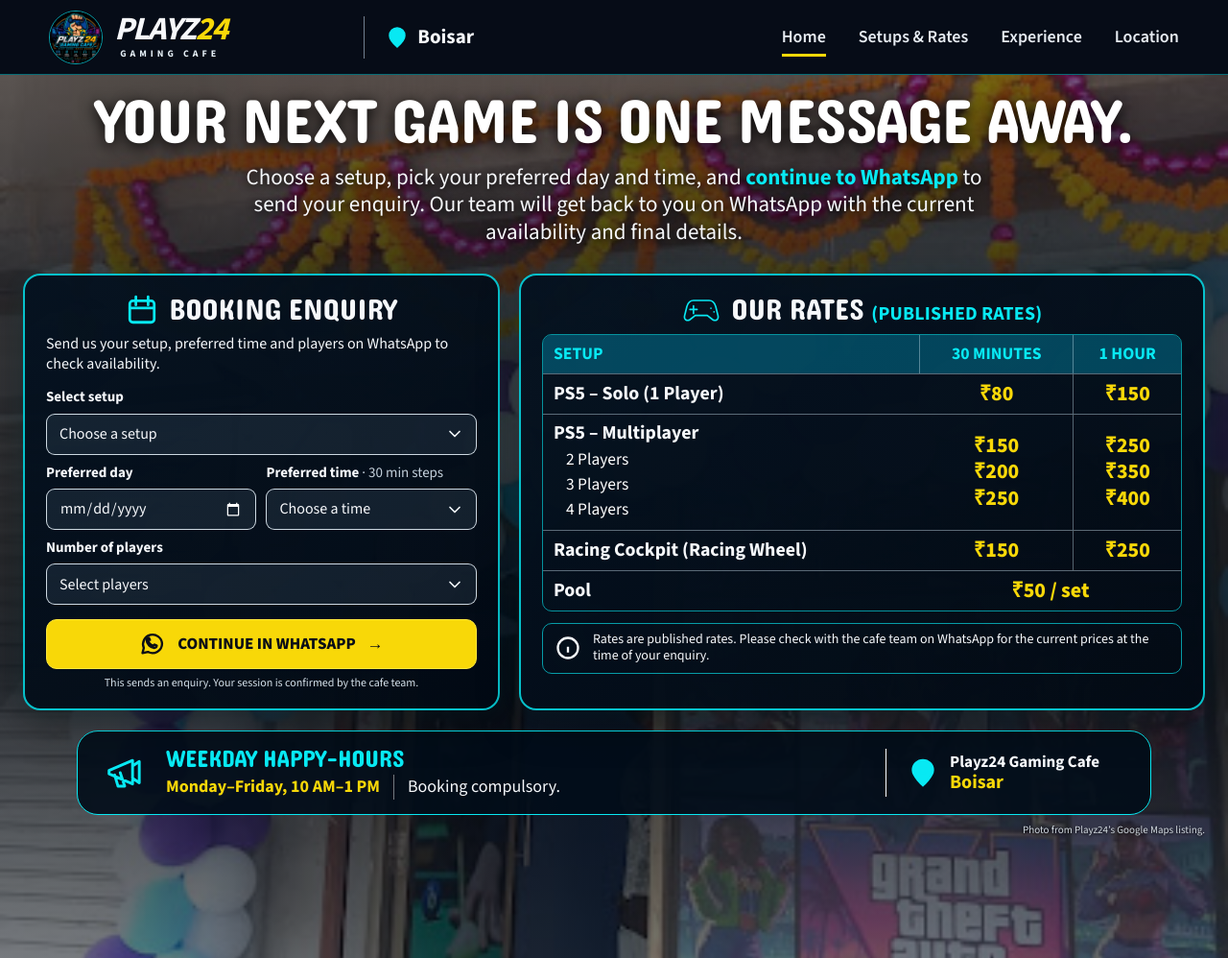
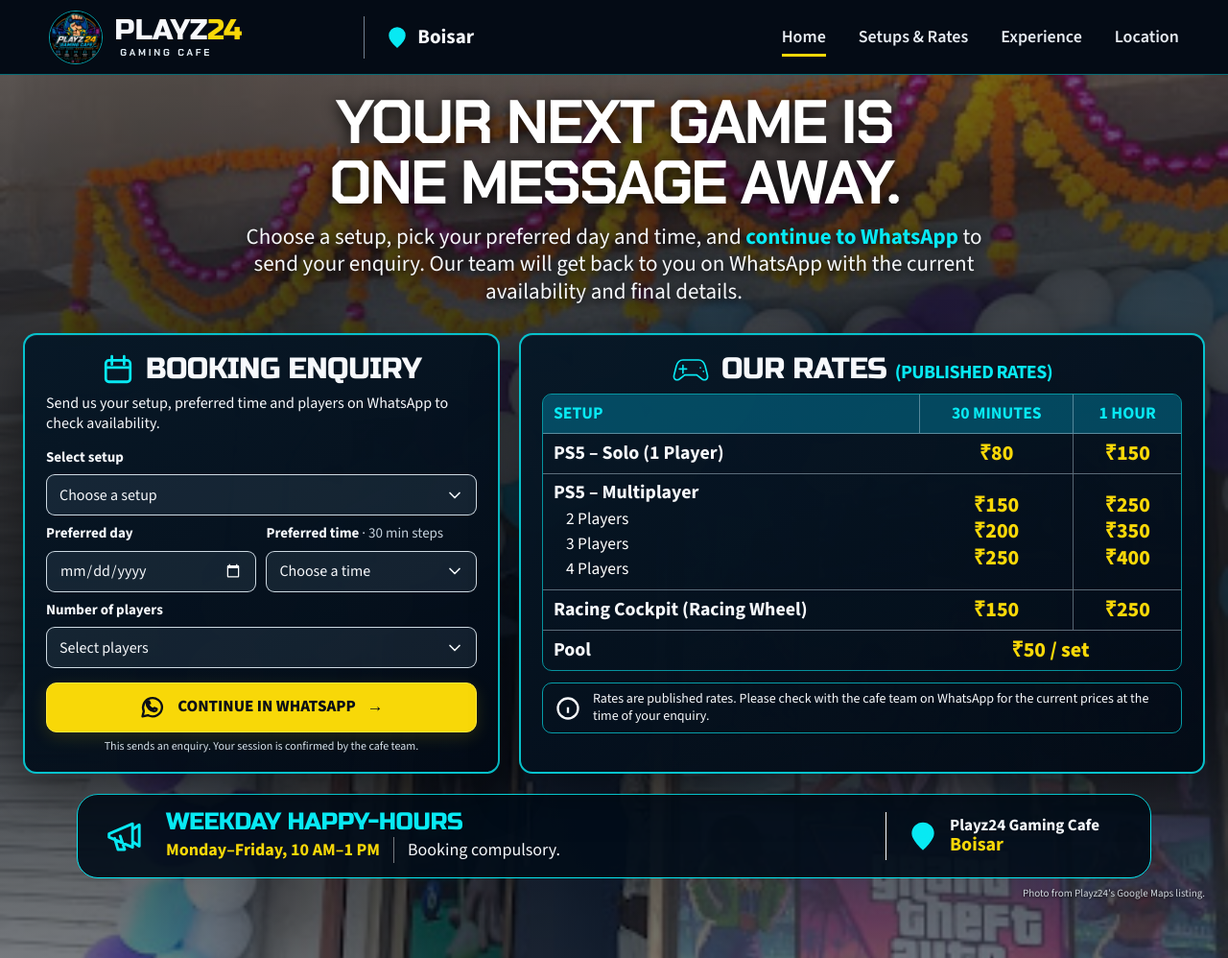
Before and after one commit to VrutujRaut/playz24-gaming-cafe, a plain HTML site: page index.html in a window 1280 px wide. Shown: the top 998 px of the page at 96% size. Drawn offline with Linux system fonts and the light colour scheme.

Commit message:
Refresh Playz24 UI with Pro Max design guidance

```diff
--- a/index.html
+++ b/index.html
@@ -10,6 +10,7 @@
   <link rel="preload" href="assets/fonts/source-sans-3-latin.woff2" as="font" type="font/woff2" crossorigin>
   <link rel="stylesheet" href="styles.css">
   <link rel="stylesheet" href="site-extra.css">
+  <link rel="stylesheet" href="pro-max.css">
   <script type="application/ld+json">
   {"@context":"https://schema.org","@type":"EntertainmentBusiness","name":"Playz24 Gaming Cafe","telephone":"+91-96995-56578","address":{"@type":"PostalAddress","streetAddress":"Shop no. J/029, Building 8, Kinjal Complex, Yashwant Shrusti Road","addressLocality":"Boisar","addressRegion":"Maharashtra","postalCode":"401501","addressCountry":"IN"},"sameAs":["https://www.instagram.com/playz24gamingcafe/"]}
   </script>
--- /dev/null
+++ b/pro-max.css
@@ -0,0 +1,24 @@
+@font-face{font-family:"Chakra Petch";src:url("assets/fonts/chakra-petch-400.woff2") format("woff2");font-style:normal;font-weight:400;font-display:swap}
+@font-face{font-family:"Chakra Petch";src:url("assets/fonts/chakra-petch-500.woff2") format("woff2");font-style:normal;font-weight:500;font-display:swap}
+@font-face{font-family:"Chakra Petch";src:url("assets/fonts/chakra-petch-600.woff2") format("woff2");font-style:normal;font-weight:600;font-display:swap}
+@font-face{font-family:"Chakra Petch";src:url("assets/fonts/chakra-petch-700.woff2") format("woff2");font-style:normal;font-weight:700;font-display:swap}
+@font-face{font-family:"Russo One";src:url("assets/fonts/russo-one-400.woff2") format("woff2");font-style:normal;font-weight:400;font-display:swap}
+:root{--font-display:"Russo One",Dangrek,sans-serif;--font-game:"Chakra Petch","Source Sans 3",sans-serif;--ink:#07101b;--surface:#0a1b2b;--surface-lit:#10283a;--cyan:#08e9f3;--yellow:#f8d808;--space-lg:24px;--space-xl:32px;--space-2xl:48px;--space-3xl:64px}
+body{font-size:16px;line-height:1.5}
+.site-header{position:sticky;top:0;background:rgba(5,12,22,.97);backdrop-filter:blur(12px)}
+.brand-word strong{font:400 30px/.95 var(--font-display);letter-spacing:0}
+.brand-word small{font-family:var(--font-game);font-weight:700;letter-spacing:.28em}
+.hero h1{font-family:var(--font-game);font-size:clamp(40px,5vw,72px);font-weight:700;letter-spacing:-.035em;line-height:.99;text-wrap:balance}
+.panel-heading h2,.experience-heading h2,.visit-inner h2,.gallery-heading h2,.reviews-heading h2,.happy-copy h2{font-family:var(--font-display);font-weight:400;letter-spacing:-.02em}
+.panel{background:linear-gradient(152deg,rgba(7,24,39,.98),rgba(3,11,22,.97));border-radius:14px;box-shadow:0 18px 48px rgba(0,0,0,.38),inset 0 1px rgba(255,255,255,.05)}
+.button,.site-nav a,.text-link,.gallery-heading>a,.review-link,.visit-aside>a,.experience-item>a{cursor:pointer}
+.button-yellow{min-height:48px;box-shadow:0 5px 18px rgba(248,216,8,.14)}
+.site-nav a{min-height:44px}
+.photo-gallery figure{overflow:hidden;border-radius:12px}
+.photo-gallery img{transition:transform .35s cubic-bezier(.2,.8,.2,1),filter .35s ease}
+.photo-gallery figure:hover img{transform:scale(1.035);filter:saturate(1.12)}
+.experience-item,.review-quotes figure{animation:pro-reveal .45s both;animation-timing-function:cubic-bezier(.2,.8,.2,1)}
+.experience-item:nth-child(2),.review-quotes figure:nth-child(2){animation-delay:.06s}.experience-item:nth-child(3),.review-quotes figure:nth-child(3){animation-delay:.12s}
+@keyframes pro-reveal{from{opacity:.6;transform:translateY(9px)}to{opacity:1;transform:translateY(0)}}
+@media(max-width:760px){.site-header{backdrop-filter:none}.brand-word strong{font-size:23px}.hero h1{font-size:clamp(38px,9.3vw,54px);line-height:1.02}.panel{border-radius:13px}.button{min-height:50px}.site-nav a{min-height:44px;font-size:16px}.happy-copy h2{font-size:20px}.experience-item{min-height:72px}}
+@media(prefers-reduced-motion:reduce){html{scroll-behavior:auto}.experience-item,.review-quotes figure{animation:none}.photo-gallery img{transition:none}}
```
Also changed, not shown: assets/fonts/chakra-petch-400.woff2 (added), assets/fonts/chakra-petch-500.woff2 (added), assets/fonts/chakra-petch-600.woff2 (added), assets/fonts/chakra-petch-700.woff2 (added), assets/fonts/russo-one-400.woff2 (added), 2 other files.
